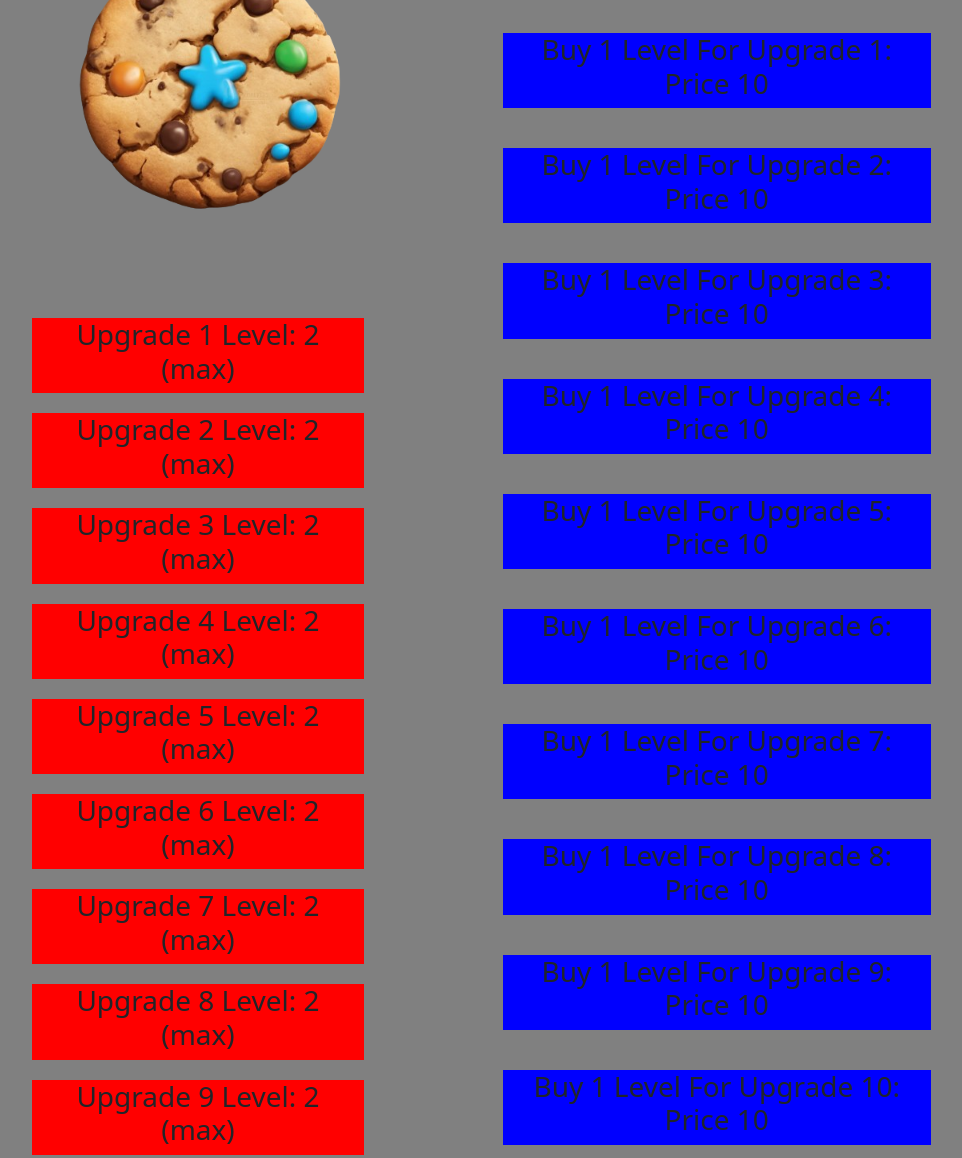
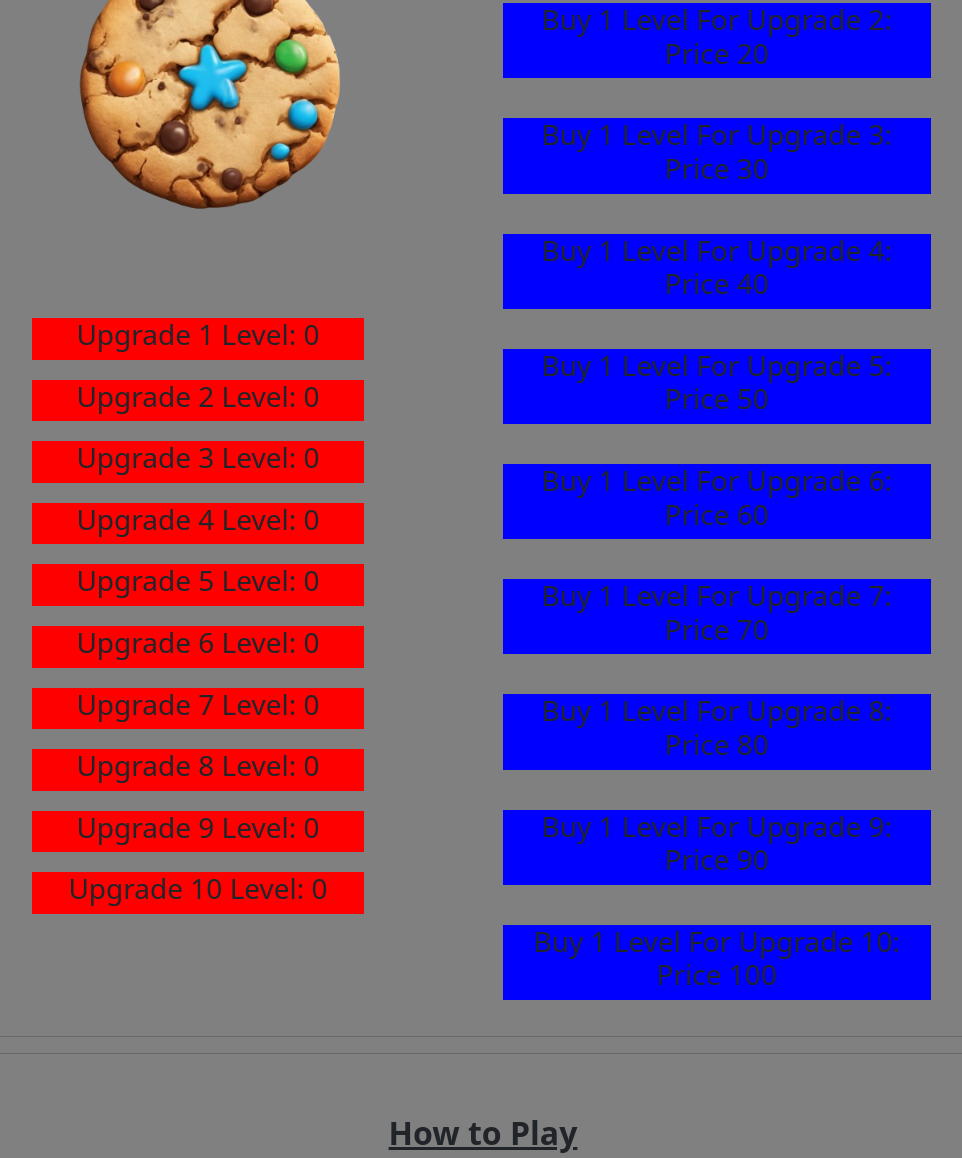
Before and after one commit to StephenIles/Milestone-Project-2, a website: page index.html in a window 1280 px wide. Shown: the part 452-1610 px from the top of the page, without its empty margins (157-1119 px from the left). Drawn offline with nearby package versions, Linux system fonts and the light colour scheme.

Commit message:
Got basic functionallity sorted, pressing upgrade buttons add levels and changes the DOM

```diff
--- a/assets/scripts/game.js
+++ b/assets/scripts/game.js
@@ -0,0 +1,80 @@
+$(function () {
+  var currentCookies = 0;
+  var cookiesPerClick = 1;
+  var upgradeLevels = [0, 0, 0, 0, 0, 0, 0, 0, 0, 0];
+  var upgradeLevelsIds = [
+    "#u1l",
+    "#u2l",
+    "#u3l",
+    "#u4l",
+    "#u5l",
+    "#u6l",
+    "#u7l",
+    "#u8l",
+    "#u9l",
+    "#u10l",
+  ];
+  var upgradeMaxIds = [
+    "#u1max",
+    "#u2max",
+    "#u3max",
+    "#u4max",
+    "#u5max",
+    "#u6max",
+    "#u7max",
+    "#u8max",
+    "#u9max",
+    "#u10max",
+  ];
+  var upgradePrices = [10, 20, 30, 40, 50, 60, 70, 80, 90, 100];
+  var upgradePricesIds = [
+    "#u1p",
+    "#u2p",
+    "#u3p",
+    "#u4p",
+    "#u5p",
+    "#u6p",
+    "#u7p",
+    "#u8p",
+    "#u9p",
+    "#u10p",
+  ];
+  var upgradeButtons = [
+    ".s1",
+    ".s2",
+    ".s3",
+    ".s4",
+    ".s5",
+    ".s6",
+    ".s7",
+    ".s8",
+    ".s9",
+    ".s10",
+  ];
+
+  $.each(upgradeMaxIds, function (index, value) {
+    if (upgradeLevels[index] < 10) {
+      $(value).hide();
+    }
+  });
+
+  $.each(upgradePricesIds, function (index, value) {
+    $(value).text(upgradePrices[index]);
+  });
+
+  $.each(upgradeButtons, function (index, value) {
+    $(value).on("click", function () {
+      if (upgradeLevels[index] < 10) {
+        upgradeLevels[index] += 1;
+        $(upgradeLevelsIds[index]).text(upgradeLevels[index]);
+      } else {
+        $(upgradeMaxIds[index]).show();
+      }
+    });
+  });
+
+  $("#cookie").on("click", function () {
+    currentCookies += cookiesPerClick;
+    $("#points").text(currentCookies);
+  });
+});
--- a/index.html
+++ b/index.html
@@ -5,6 +5,8 @@
     <meta name="viewport" content="width=device-width, initial-scale=1">
     <link href="https://cdn.jsdelivr.net/npm/bootstrap@5.0.2/dist/css/bootstrap.min.css" rel="stylesheet" integrity="sha384-EVSTQN3/azprG1Anm3QDgpJLIm9Nao0Yz1ztcQTwFspd3yD65VohhpuuCOmLASjC" crossorigin="anonymous">
     <link rel="stylesheet" href="assets/css/style.css" type="text/css">
+    <script src="https://ajax.googleapis.com/ajax/libs/jquery/3.7.1/jquery.min.js"></script>
+    <script src="./assets/scripts/game.js"></script>
     <title>Cookie Craze</title>
   </head>
   <body>
@@ -25,10 +27,10 @@
     <div class="container game">
       <div class="row game-head justify-content-center text-center align-items-end">
         <div class="col-lg points">
-          <h3>Current Cookies: <span id="points">200</span></h3>
+          <h3>Current Cookies: <span id="points">0</span></h3>
         </div>
         <div class="col-lg points-per-second">
-          <h3>Cookies Per Second: <span id="pps">150</span></h3>
+          <h3>Cookies Per Click: <span id="pps">0</span></h3>
         </div>
         <hr>
       </div>
@@ -40,49 +42,49 @@
             </div>
           </div>
           <div class="row upgrade justify-content-center">
-            <div class="col-lg-7 upgrade-stats s1"><h3>Upgrade 1 Level: <span id="u1l">2</span> <span id="u1max">(max)</span></h3></div>
+            <div class="col-lg-7 upgrade-stats s1"><h3>Upgrade 1 Level: <span id="u1l">0</span> <span id="u1max">(max)</span></h3></div>
             <div class="w-100"></div>
-            <div class="col-lg-7  upgrade-stats s2"><h3>Upgrade 2 Level: <span id="u2l">2</span> <span id="u2max">(max)</span></h3></div>
+            <div class="col-lg-7  upgrade-stats s2"><h3>Upgrade 2 Level: <span id="u2l">0</span> <span id="u2max">(max)</span></h3></div>
             <div class="w-100"></div>
-            <div class="col-lg-7  upgrade-stats s3"><h3>Upgrade 3 Level: <span id="u3l">2</span> <span id="u3max">(max)</span></h3></div>
+            <div class="col-lg-7  upgrade-stats s3"><h3>Upgrade 3 Level: <span id="u3l">0</span> <span id="u3max">(max)</span></h3></div>
             <div class="w-100"></div>
-            <div class="col-lg-7  upgrade-stats s4"><h3>Upgrade 4 Level: <span id="u4l">2</span> <span id="u4max">(max)</span></h3></div>
+            <div class="col-lg-7  upgrade-stats s4"><h3>Upgrade 4 Level: <span id="u4l">0</span> <span id="u4max">(max)</span></h3></div>
             <div class="w-100"></div>
-            <div class="col-lg-7  upgrade-stats s5"><h3>Upgrade 5 Level: <span id="u5l">2</span> <span id="u5max">(max)</span></h3></div>
+            <div class="col-lg-7  upgrade-stats s5"><h3>Upgrade 5 Level: <span id="u5l">0</span> <span id="u5max">(max)</span></h3></div>
             <div class="w-100"></div>
-            <div class="col-lg-7  upgrade-stats s6"><h3>Upgrade 6 Level: <span id="u6l">2</span> <span id="u6max">(max)</span></h3></div>
+            <div class="col-lg-7  upgrade-stats s6"><h3>Upgrade 6 Level: <span id="u6l">0</span> <span id="u6max">(max)</span></h3></div>
             <div class="w-100"></div>
-            <div class="col-lg-7  upgrade-stats s7"><h3>Upgrade 7 Level: <span id="u7l">2</span> <span id="u7max">(max)</span></h3></div>
+            <div class="col-lg-7  upgrade-stats s7"><h3>Upgrade 7 Level: <span id="u7l">0</span> <span id="u7max">(max)</span></h3></div>
             <div class="w-100"></div>
-            <div class="col-lg-7  upgrade-stats s8"><h3>Upgrade 8 Level: <span id="u8l">2</span> <span id="u8max">(max)</span></h3></div>
+            <div class="col-lg-7  upgrade-stats s8"><h3>Upgrade 8 Level: <span id="u8l">0</span> <span id="u8max">(max)</span></h3></div>
             <div class="w-100"></div>
-            <div class="col-lg-7  upgrade-stats s9"><h3>Upgrade 9 Level: <span id="u9l">2</span> <span id="u9max">(max)</span></h3></div>
+            <div class="col-lg-7  upgrade-stats s9"><h3>Upgrade 9 Level: <span id="u9l">0</span> <span id="u9max">(max)</span></h3></div>
             <div class="w-100"></div>
-            <div class="col-lg-7  upgrade-stats s10"><h3>Upgrade 10 Level: <span id="u10l">2</span> <span id="u10max">(max)</span></h3></div>
+            <div class="col-lg-7  upgrade-stats s10"><h3>Upgrade 10 Level: <span id="u10l">0</span> <span id="u10max">(max)</span></h3></div>
             <div class="w-100"></div>
           </div>
         </div>
         <div class="col-lg game-right justify-content-center">
           <div class="row upgrade-buttons h-100 align-content-center">
-            <div class="col-lg-9 upgrade-b s1"><h3>Buy 1 Level For Upgrade 1: Price <span id="u1p">10</span></h3></div>
+            <div class="col-lg-9 upgrade-b s1"><h3>Buy 1 Level For Upgrade 1: Price <span id="u1p">0</span></h3></div>
             <div class="w-100"></div>
-            <div class="col-lg-9 upgrade-b s2"><h3>Buy 1 Level For Upgrade 2: Price <span id="u2p">10</span></h3></div>
+            <div class="col-lg-9 upgrade-b s2"><h3>Buy 1 Level For Upgrade 2: Price <span id="u2p">0</span></h3></div>
             <div class="w-100"></div>
-            <div class="col-lg-9 upgrade-b s3"><h3>Buy 1 Level For Upgrade 3: Price <span id="u3p">10</span></h3></div>
+            <div class="col-lg-9 upgrade-b s3"><h3>Buy 1 Level For Upgrade 3: Price <span id="u3p">0</span></h3></div>
             <div class="w-100"></div>
-            <div class="col-lg-9 upgrade-b s4"><h3>Buy 1 Level For Upgrade 4: Price <span id="u4p">10</span></h3></div>
+            <div class="col-lg-9 upgrade-b s4"><h3>Buy 1 Level For Upgrade 4: Price <span id="u4p">0</span></h3></div>
             <div class="w-100"></div>
-            <div class="col-lg-9 upgrade-b s5"><h3>Buy 1 Level For Upgrade 5: Price <span id="u5p">10</span></h3></div>
+            <div class="col-lg-9 upgrade-b s5"><h3>Buy 1 Level For Upgrade 5: Price <span id="u5p">0</span></h3></div>
             <div class="w-100"></div>
-            <div class="col-lg-9 upgrade-b s6"><h3>Buy 1 Level For Upgrade 6: Price <span id="u6p">10</span></h3></div>
+            <div class="col-lg-9 upgrade-b s6"><h3>Buy 1 Level For Upgrade 6: Price <span id="u6p">0</span></h3></div>
             <div class="w-100"></div>
-            <div class="col-lg-9 upgrade-b s7"><h3>Buy 1 Level For Upgrade 7: Price <span id="u7p">10</span></h3></div>
+            <div class="col-lg-9 upgrade-b s7"><h3>Buy 1 Level For Upgrade 7: Price <span id="u7p">0</span></h3></div>
             <div class="w-100"></div>
-            <div class="col-lg-9 upgrade-b s8"><h3>Buy 1 Level For Upgrade 8: Price <span id="u8p">10</span></h3></div>
+            <div class="col-lg-9 upgrade-b s8"><h3>Buy 1 Level For Upgrade 8: Price <span id="u8p">0</span></h3></div>
             <div class="w-100"></div>
-            <div class="col-lg-9 upgrade-b s9"><h3>Buy 1 Level For Upgrade 9: Price <span id="u9p">10</span></h3></div>
+            <div class="col-lg-9 upgrade-b s9"><h3>Buy 1 Level For Upgrade 9: Price <span id="u9p">0</span></h3></div>
             <div class="w-100"></div>
-            <div class="col-lg-9 upgrade-b s10"><h3>Buy 1 Level For Upgrade 10: Price <span id="u10p">10</span></h3></div>
+            <div class="col-lg-9 upgrade-b s10"><h3>Buy 1 Level For Upgrade 10: Price <span id="u10p">0</span></h3></div>
             <div class="w-100"></div>
           </div>
         </div>
```
